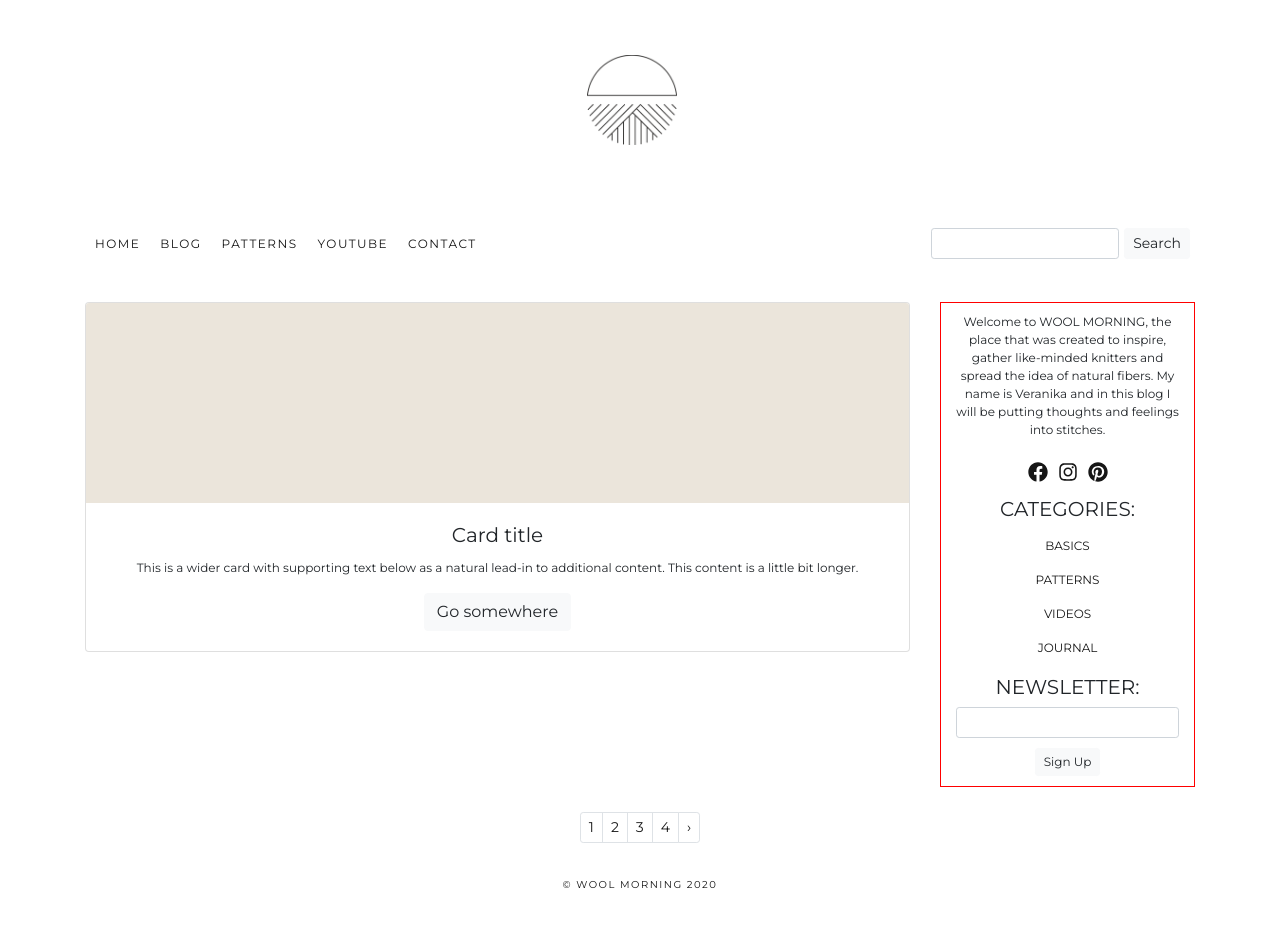
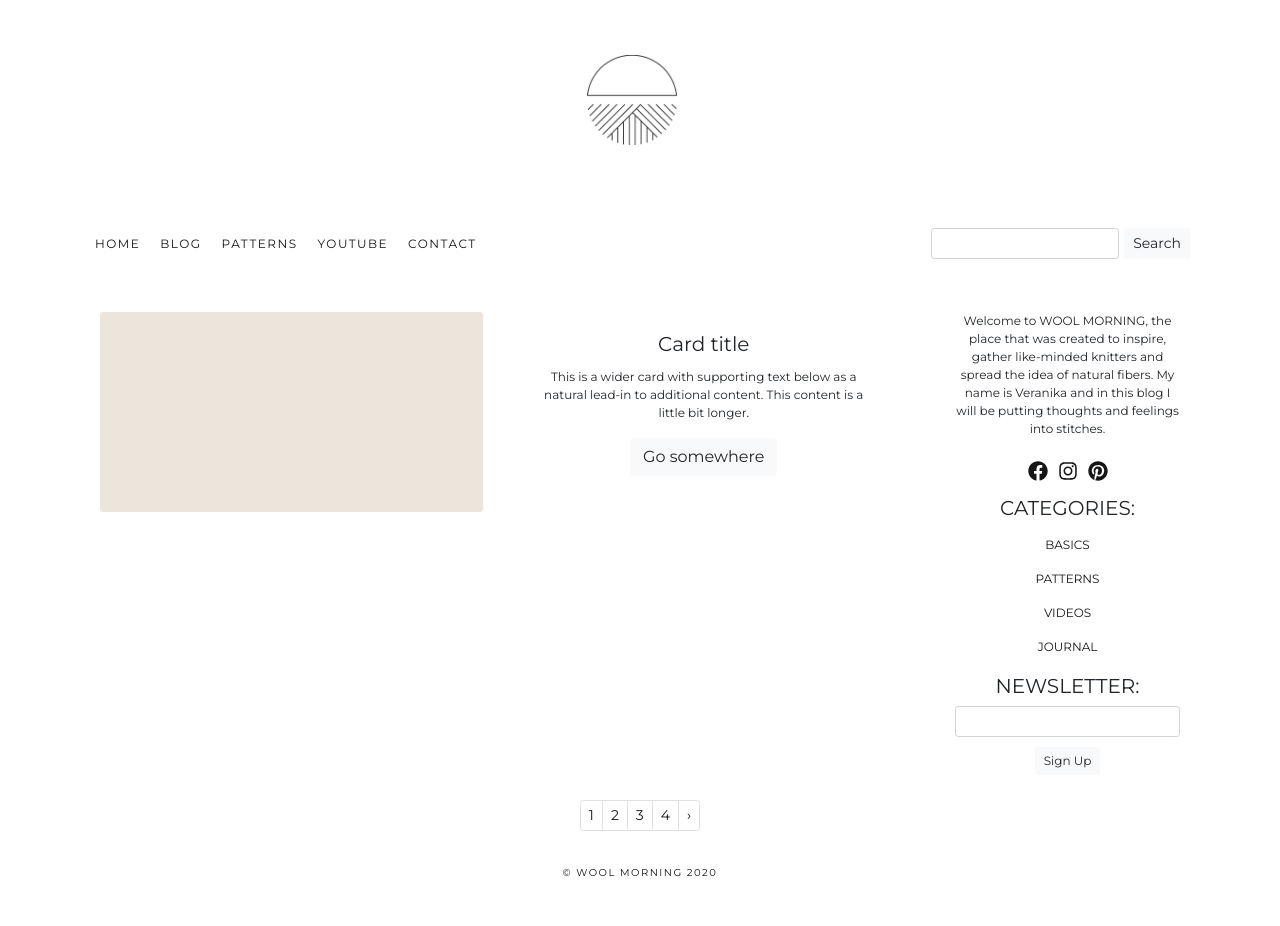
Before and after one commit to veranikabarel/wm-blog, a React (Create React App) app: page /blog in a window 1280 px wide. Built offline with nearby package versions, Linux system fonts and the light colour scheme.

Commit message:
feat: add post list to page

```diff
--- /dev/null
+++ b/src/components/blogPostsList/index.js
@@ -0,0 +1,28 @@
+import React from 'react';
+import {Card, Button, Row, Col, Container} from 'react-bootstrap';
+import postPic from '../../assets/random.png';
+import './style.scss';
+
+const BlogPostsList = () => {
+    return (
+        <Container className='blogPostsList'>
+            <Row>
+                <Col>
+                    <Card.Img className='cardImg' src={postPic}/>
+                </Col>
+                <Col>
+                    <Card.Body className='text-center'>
+                        <Card.Title>Card title</Card.Title>
+                        <Card.Text>
+                            This is a wider card with supporting text below as a natural lead-in to
+                            additional content. This content is a little bit longer.
+                        </Card.Text>
+                        <Button variant="light">Go somewhere</Button>
+                    </Card.Body>
+                </Col>
+            </Row>
+        </Container>
+    );
+}
+
+export default BlogPostsList;
--- /dev/null
+++ b/src/components/blogPostsList/style.scss
@@ -0,0 +1,7 @@
+.blogPostsList {
+    margin: 10px 35px 15px 0;
+}
+
+.blogPostsList:hover {
+    box-shadow: 0 4px 8px 0 rgba(0, 0, 0, 0.2), 0 6px 20px 0 rgba(0, 0, 0, 0.19);
+}
--- a/src/components/contactForm/style.scss
+++ b/src/components/contactForm/style.scss
@@ -1,5 +1,4 @@
 .contact {
-    border: 2px solid black;
     padding: 10px;
 }
 
--- a/src/components/header/style.scss
+++ b/src/components/header/style.scss
@@ -1,9 +1,5 @@
 $font-primary-color: #161616;
 $font-hover-color: #cc9a48;
-
-// .navbar {
-//     padding: 0 70px 0 70px
-// }
 
 .mr-auto a {
     padding: 0 10px;
--- a/src/components/sidebar/style.scss
+++ b/src/components/sidebar/style.scss
@@ -1,4 +1,3 @@
 .sidebar {
-    border: 1px solid red;
     margin-bottom: 25px;
 }
--- a/src/container/blog/index.js
+++ b/src/container/blog/index.js
@@ -2,15 +2,15 @@ import React from 'react';
 import {Container, Row, Col} from 'react-bootstrap';
 import Pagination from '../../components/pagination';
 import Sidebar from '../../components/sidebar';
+import BlogPostsList from '../../components/blogPostsList';
 import './style.scss';
-import CardTemplate from '../../components/cardTemplate';
 
 const blogPage = () => {
 
     return (
         <Container className='blogPage'>
             <Row>
-                <Col sm={9}><CardTemplate/></Col>
+                <Col sm={9}><BlogPostsList/></Col>
                 <Col sm={3}>
                     <Sidebar></Sidebar>
                 </Col>
```
